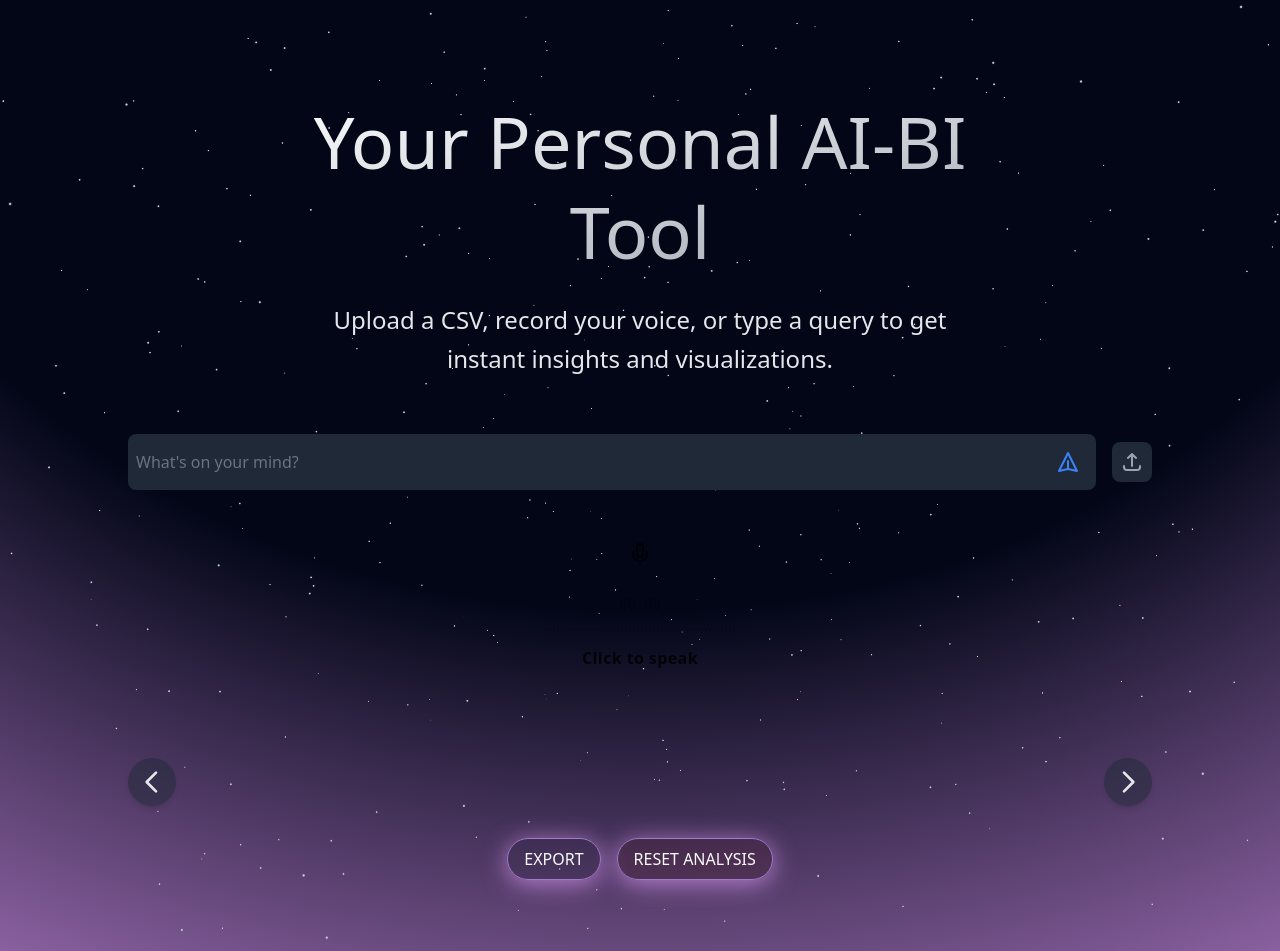
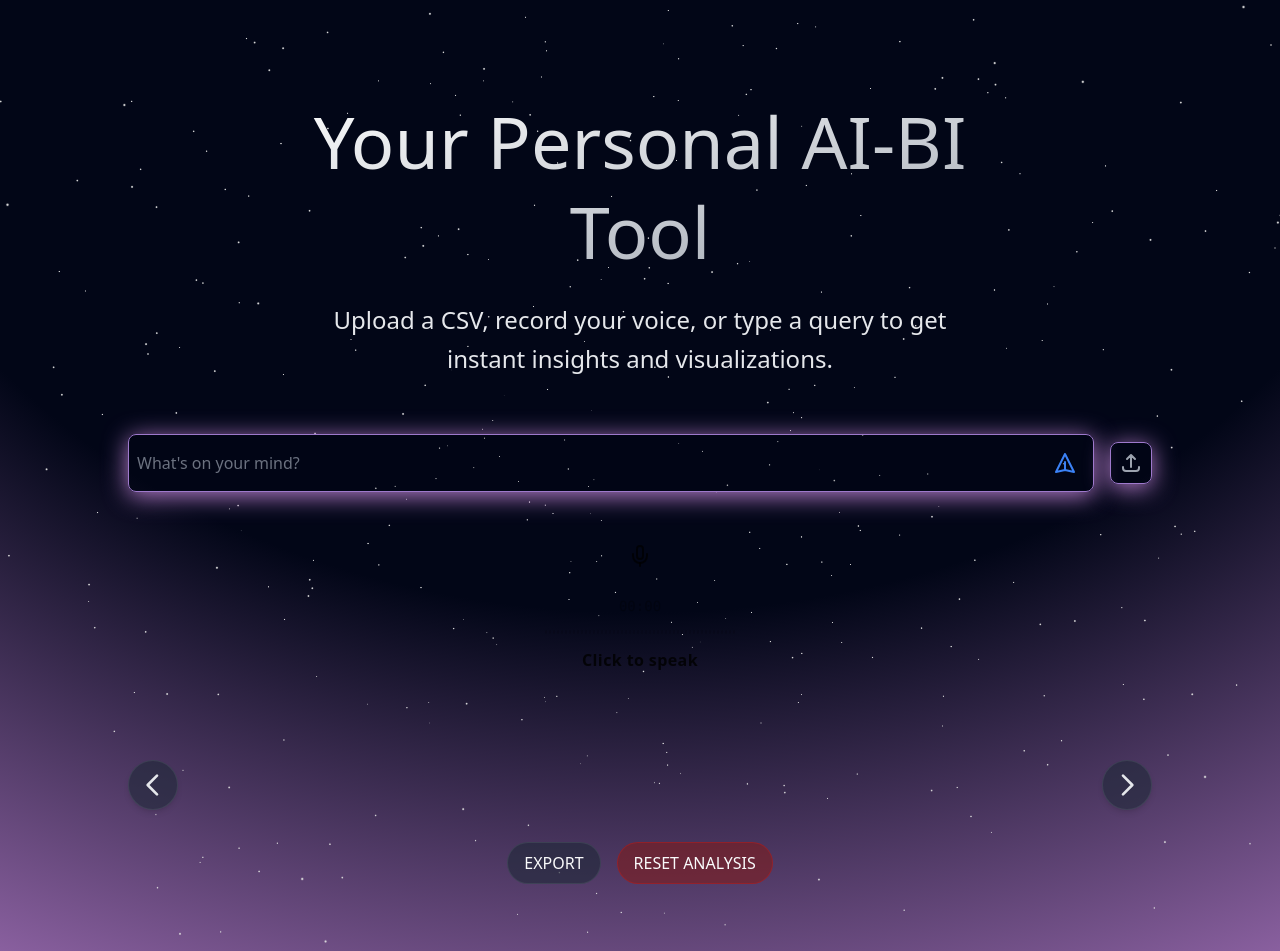
Before and after one commit to sachinjain3677/ai-analytics-ui, a React (Create React App) app: page / in a window 1280 px wide. Shown: the top 951 px of the page. Built offline with nearby package versions, Linux system fonts and the light colour scheme.

Commit message:
Add color gradient border to some elements

```diff
--- a/src/components/AttachmentPill.js
+++ b/src/components/AttachmentPill.js
@@ -1,8 +1,15 @@
 import React from 'react';
+import { motion } from 'framer-motion';
 
 const AttachmentPill = ({ icon, text, onRemove }) => {
   return (
-    <div className="flex items-center bg-gray-700/50 rounded-full px-3 py-1.5 text-sm text-gray-200 animate-fade-in">
+    <motion.div
+      initial={{ opacity: 0, scale: 0.8 }}
+      animate={{ opacity: 1, scale: 1 }}
+      exit={{ opacity: 0, scale: 0.8 }}
+      whileHover={{ scale: 1.05 }}
+      className="flex items-center bg-gray-800/60 border border-gray-600/50 rounded-full px-3 py-1.5 text-sm text-gray-200"
+    >
       <span role="img" aria-label="attachment-icon" className="mr-2">{icon}</span>
       <span>{text}</span>
       <button
@@ -11,7 +18,7 @@ const AttachmentPill = ({ icon, text, onRemove }) => {
       >
         &times;
       </button>
-    </div>
+    </motion.div>
   );
 };
 
--- a/src/components/ChatBox.js
+++ b/src/components/ChatBox.js
@@ -1,9 +1,10 @@
 import React, { useState, useEffect } from 'react';
+import { motion } from 'framer-motion';
 
 const SendIcon = () => <svg className="w-6 h-6" fill="none" stroke="currentColor" viewBox="0 0 24 24" xmlns="http://www.w3.org/2000/svg"><path strokeLinecap="round" strokeLinejoin="round" strokeWidth="2" d="M12 19l9 2-9-18-9 18 9-2zm0 0v-8"></path></svg>;
 const SpinnerIcon = () => <svg className="animate-spin h-6 w-6 text-white" xmlns="http://www.w3.org/2000/svg" fill="none" viewBox="0 0 24 24"><circle className="opacity-25" cx="12" cy="12" r="10" stroke="currentColor" strokeWidth="4"></circle><path className="opacity-75" fill="currentColor" d="M4 12a8 8 0 018-8V0C5.373 0 0 5.373 0 12h4zm2 5.291A7.962 7.962 0 014 12H0c0 3.042 1.135 5.824 3 7.938l3-2.647z"></path></svg>;
 
-const ChatBox = ({ onQuerySubmit, uploadedFile, recordedAudio, isSubmitting, resetToken }) => {
+const ChatBox = ({ onQuerySubmit, uploadedFile, recordedAudio, isSubmitting, resetToken, border, boxShadow }) => {
   const [query, setQuery] = useState('');
 
   useEffect(() => {
@@ -20,7 +21,12 @@ const ChatBox = ({ onQuerySubmit, uploadedFile, recordedAudio, isSubmitting, res
   };
 
   return (
-    <form onSubmit={handleSubmit} className="flex-grow flex items-center bg-gray-800 rounded-lg p-2 mr-4">
+    <motion.form
+      onSubmit={handleSubmit}
+      style={{ border, boxShadow }}
+      whileHover={{ scale: 1.002 }}
+      className="flex-grow flex items-center bg-gray-950/20 rounded-lg p-2 mr-4 transition-colors hover:bg-gray-950/30"
+    >
       <div className="relative flex-grow">
         <div className="absolute inset-y-0 left-0 flex items-center pl-3 pointer-events-none">
           {recordedAudio && <span role="img" aria-label="audio-ready" className="mr-2">🎤</span>}
@@ -46,7 +52,7 @@ const ChatBox = ({ onQuerySubmit, uploadedFile, recordedAudio, isSubmitting, res
       <button type="submit" className="p-2 text-blue-500 hover:text-blue-400 disabled:opacity-50" disabled={isSubmitting}>
         {isSubmitting ? <SpinnerIcon /> : <SendIcon />}
       </button>
-    </form>
+    </motion.form>
   );
 };
 
--- a/src/components/ResultCard.js
+++ b/src/components/ResultCard.js
@@ -1,11 +1,18 @@
 import React from 'react';
+import { motion } from 'framer-motion';
 
 const ResultCard = ({ imageUrl, insight }) => {
   return (
-    <div className="bg-gray-800 rounded-lg shadow-lg p-4 m-2 flex-shrink-0 w-80 transform hover:scale-105 transition-transform duration-300">
-      <img src={imageUrl} alt="Generated graph" className="rounded-md mb-4" />
+    <motion.div
+      whileHover={{ scale: 1.05 }}
+      whileTap={{ scale: 0.98 }}
+      initial={{ opacity: 0, y: 20 }}
+      animate={{ opacity: 1, y: 0 }}
+      className="bg-gray-800/60 border border-gray-600/50 rounded-lg p-2 m-2 flex-shrink-0 w-80 transition-colors hover:bg-gray-800/80"
+    >
+      <img src={imageUrl} alt="Generated graph" className="rounded-md mb-2" />
       <p className="text-gray-300">{insight}</p>
-    </div>
+    </motion.div>
   );
 };
 
--- a/src/components/ResultCarousel.js
+++ b/src/components/ResultCarousel.js
@@ -1,4 +1,5 @@
 import React, { useRef } from 'react';
+import { motion } from 'framer-motion';
 import ResultCard from './ResultCard';
 
 // Placeholder for Left and Right arrow icons
@@ -28,9 +29,14 @@ const ResultCarousel = ({ results }) => {
 
   return (
     <div className="flex items-center w-full max-w-7xl mx-auto">
-      <button onClick={() => scroll('left')} className="p-2 rounded-full shadow-md bg-gray-800/50 hover:bg-gray-700/50 mr-8 flex-shrink-0">
+      <motion.button
+        onClick={() => scroll('left')}
+        whileHover={{ scale: 1.015 }}
+        whileTap={{ scale: 0.985 }}
+        className="p-2 rounded-full shadow-md bg-gray-800/60 border border-gray-600/50 hover:bg-gray-800/80 mr-8 flex-shrink-0 transition-colors"
+      >
         <ChevronLeftIcon />
-      </button>
+      </motion.button>
       <div
         ref={scrollContainerRef}
         className="overflow-x-auto scroll-smooth custom-scrollbar py-4"
@@ -42,9 +48,14 @@ const ResultCarousel = ({ results }) => {
           ))}
         </div>
       </div>
-      <button onClick={() => scroll('right')} className="p-2 rounded-full shadow-md bg-gray-800/50 hover:bg-gray-700/50 ml-8 flex-shrink-0">
+      <motion.button
+        onClick={() => scroll('right')}
+        whileHover={{ scale: 1.015 }}
+        whileTap={{ scale: 0.985 }}
+        className="p-2 rounded-full shadow-md bg-gray-800/60 border border-gray-600/50 hover:bg-gray-800/80 ml-8 flex-shrink-0 transition-colors"
+      >
         <ChevronRightIcon />
-      </button>
+      </motion.button>
     </div>
   );
 };
--- a/src/components/UploadButton.js
+++ b/src/components/UploadButton.js
@@ -1,9 +1,10 @@
 import React, { useRef } from 'react';
+import { motion } from 'framer-motion';
 
 // Placeholder for Upload icon
 const UploadIcon = () => <svg className="w-6 h-6" fill="none" stroke="currentColor" viewBox="0 0 24 24" xmlns="http://www.w3.org/2000/svg"><path strokeLinecap="round" strokeLinejoin="round" strokeWidth="2" d="M4 16v1a3 3 0 003 3h10a3 3 0 003-3v-1m-4-8l-4-4m0 0L8 8m4-4v12"></path></svg>;
 
-const UploadButton = ({ onFileSelect }) => {
+const UploadButton = ({ onFileSelect, border, boxShadow }) => {
   const fileInputRef = useRef(null);
 
   const handleFileChange = (e) => {
@@ -25,13 +26,16 @@ const UploadButton = ({ onFileSelect }) => {
         accept=".csv"
         multiple
       />
-      <button
+      <motion.button
         type="button"
         onClick={() => fileInputRef.current.click()}
-        className="p-2 text-gray-400 bg-gray-800 rounded-lg hover:text-white hover:bg-gray-700"
+        style={{ border, boxShadow }}
+        whileHover={{ scale: 1.015 }}
+        whileTap={{ scale: 0.985 }}
+        className="p-2 text-gray-400 bg-gray-950/20 rounded-lg hover:text-white hover:bg-gray-950/30 transition-colors"
       >
         <UploadIcon />
-      </button>
+      </motion.button>
     </>
   );
 };
--- a/src/pages/Home.js
+++ b/src/pages/Home.js
@@ -145,8 +145,8 @@ const Home = () => {
 
         <div className="w-full mt-8">
           <div className="flex items-center mb-4 w-full">
-            <ChatBox onQuerySubmit={handleQuerySubmit} uploadedFile={uploadedFiles.length > 0} recordedAudio={recordedAudio} isSubmitting={isSubmitting} resetToken={resetToken} />
-            <UploadButton onFileSelect={handleFileSelect} />
+            <ChatBox onQuerySubmit={handleQuerySubmit} uploadedFile={uploadedFiles.length > 0} recordedAudio={recordedAudio} isSubmitting={isSubmitting} resetToken={resetToken} border={border} boxShadow={boxShadow} />
+            <UploadButton onFileSelect={handleFileSelect} border={border} boxShadow={boxShadow} />
           </div>
           <AIVoiceInput onAudioSubmit={handleAudioSubmit} />
 
@@ -174,19 +174,17 @@ const Home = () => {
         <div className="flex items-center gap-4 mt-8">
           <motion.button
             onClick={handleExport}
-            style={{ border, boxShadow }}
             whileHover={{ scale: 1.015 }}
             whileTap={{ scale: 0.985 }}
-            className="group relative flex w-fit items-center gap-1.5 rounded-full bg-gray-950/10 px-4 py-2 text-gray-50 transition-colors hover:bg-gray-950/50"
+            className="group relative flex w-fit items-center gap-1.5 rounded-full bg-gray-800/60 border border-gray-600/50 px-4 py-2 text-gray-50 transition-colors hover:bg-gray-800/80"
           >
             EXPORT
           </motion.button>
           <motion.button
             onClick={handleReset}
-            style={{ border, boxShadow }}
             whileHover={{ scale: 1.015 }}
             whileTap={{ scale: 0.985 }}
-            className="group relative flex w-fit items-center gap-1.5 rounded-full bg-red-950/20 px-4 py-2 text-gray-50 transition-colors hover:bg-red-950/50"
+            className="group relative flex w-fit items-center gap-1.5 rounded-full bg-red-900/60 border border-red-700/50 px-4 py-2 text-gray-50 transition-colors hover:bg-red-900/80"
           >
             RESET ANALYSIS
           </motion.button>
```
